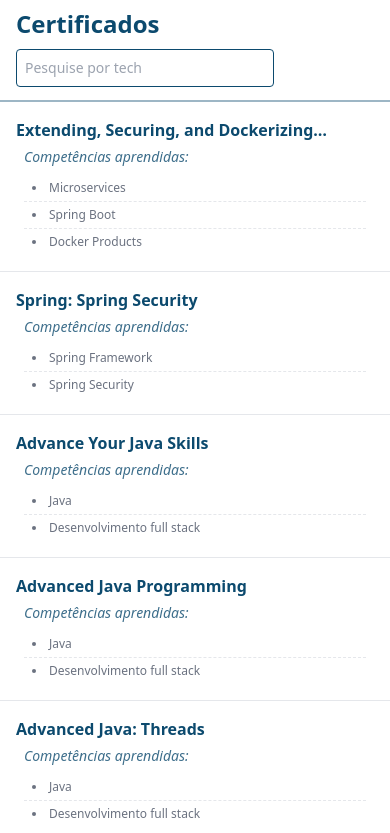
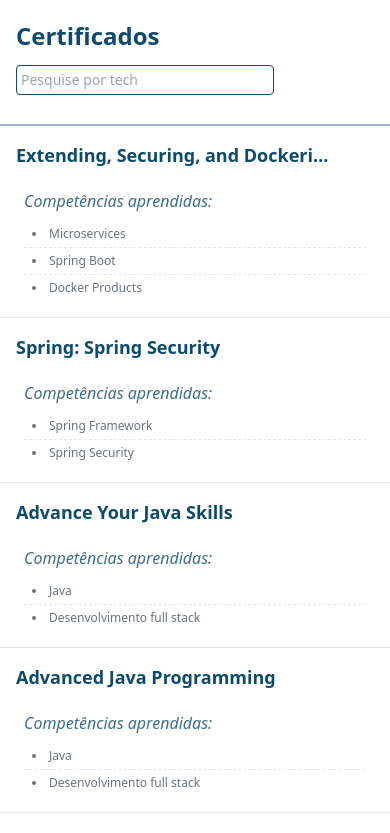
Before and after one commit to victorlabussiere/my-certifications-list, a React (Vite) app: page / in a window 390 px wide. Shown: the top 833 px of the page. Built offline with nearby package versions, Linux system fonts and the light colour scheme.

Commit message:
tablet sizes

```diff
--- a/src/App.tsx
+++ b/src/App.tsx
@@ -15,10 +15,10 @@
   let displayResetBtn = certifications.length < json.length
 
   return (
-    <section className='max-[425px]:sm_section flex flex-col gap-3'>
-      <header className='max-[425px]:sm_header bg-white'>
-        <h1 className='text-sky-900'>Certificados</h1>
-        <span className='max-[425px]:sm_queryArea flex gap-3 items-center'>
+    <section className='max-[425px]:sm_section max-[768px]:md_section flex flex-col gap-3'>
+      <header className='max-[425px]:sm_header max-[768px]:md_header bg-white'>
+        <h1 className='text-sky-900 font-semibold'>Certificados</h1>
+        <span className='max-[425px]:sm_queryArea max-[768px]:md_queryArea flex gap-3 items-center'>
           <QueryInput j={json} setCertifications={j => setCertifications(j)} />
           {displayResetBtn && <ResetButton onClick={resetList} />}
         </span>
@@ -29,7 +29,6 @@
           return (
             <li
               key={i + 1}
-              // className='w-full py-3 px-8 hover:text-teal-600 hover:bg-gray-300/10 flex flex-col gap-2 cursor-pointer'
               className='hover:text-teal-600 hover:bg-teal-300/10'
             >
               <CertificationCard element={e} />
--- a/src/components/CertificationCard.tsx
+++ b/src/components/CertificationCard.tsx
@@ -26,9 +26,9 @@
       href={prop.element.link}
       target='_blank'
       // className='flex flex-col gap-3 w-full'
-      className='flex flex-col max-[425px]:sm_Card'
+      className='flex flex-col max-[425px]:sm_card max-[768px]:md_card'
     >
-      <p className='max-[425px]:sm_cardTitle text-sky-900 truncate'>
+      <p className='max-[425px]:sm_cardTitle text-sky-900 max-w-[80%] truncate'>
         {prop.element.text}
       </p>
       <span className='max-[425px]:sm_cartCompetencesList text-sky-900/80 flex flex-col gap-2'>
--- a/src/components/Layout.tsx
+++ b/src/components/Layout.tsx
@@ -9,7 +9,7 @@
   return (
     <input
       id='queryInput'
-      className='text-sky-900/90 border rounded border-sky-900 max-[425px]:sm_input'
+      className='text-sky-900/90 border rounded border-sky-900 max-[425px]:sm_input max-[768px]:md_input'
       type='text'
       onChange={({ target }) => {
         setCertifications(
@@ -32,7 +32,7 @@
   return (
     <div
       role='button'
-      className='w-fit px-4 py-2 bg-sky-900 text-white rounded font-semibold hover:bg-sky-900/80 duration-150 cursor-pointer'
+      className='max-[425px]:py-1 w-fit px-4 py-2 bg-sky-900 text-white rounded font-semibold hover:bg-sky-900/80 duration-150 cursor-pointer'
       onClick={() => onClick()}
     >
       reset
--- a/src/index.css
+++ b/src/index.css
@@ -9,17 +9,16 @@
 }
 
 /* mobile sizes */
-@layer components {
+@layer utilities {
   .sm_section {
     @apply py-2 w-[100%]
   }
   .sm_header {
-    @apply w-full flex flex-col gap-2 px-4;
-    /* @apply px-4 py-3 shadow-lg */
+    @apply w-full flex flex-col items-start gap-2 px-4;
   }
 
   .sm_header h1{
-    @apply text-2xl font-semibold
+    @apply text-2xl
   }
 
   .sm_queryArea {
@@ -27,10 +26,10 @@
   }
 
   .sm_input {
-    @apply text-sm p-2 w-[72%]
+    @apply text-sm p-1 w-[72%]
   }
 
-  .sm_Card {
+  .sm_card {
     @apply gap-1 p-4
   }
 
@@ -46,3 +45,39 @@
     @apply text-[12px] px-2
   }
 }
+
+/* md sizes */
+@layer utilities {
+
+  .md_section {
+    @apply py-4 w-full
+  }
+
+  .md_header {
+    @apply p-3 flex gap-10 items-center justify-start
+  }
+
+  .md_header h1 {
+    @apply text-3xl
+  }
+
+  .md_queryArea {
+    @apply w-full
+  }
+
+  .md_input {
+    @apply min-w-[70%] p-2
+  }
+
+  .md_card {
+    @apply px-4 py-2
+  }
+
+  .md_card p {
+    @apply text-[18px] font-semibold mb-4
+  }
+
+  .md_card span {
+    @apply text-[16px]
+  }
+}
```
